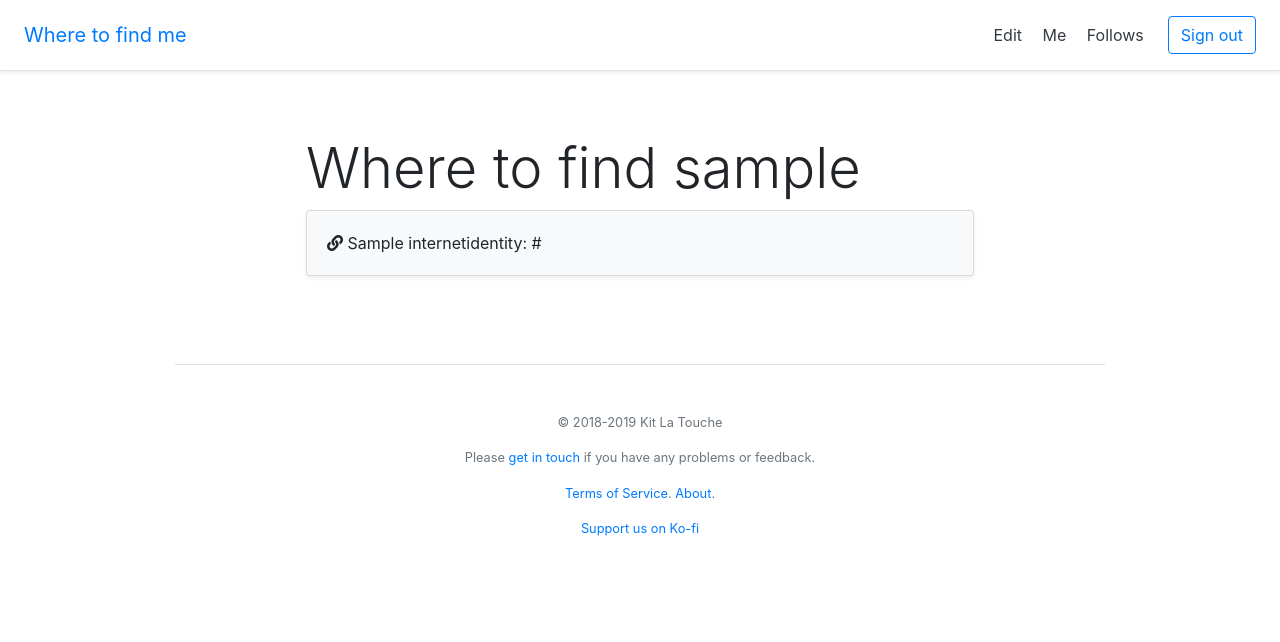
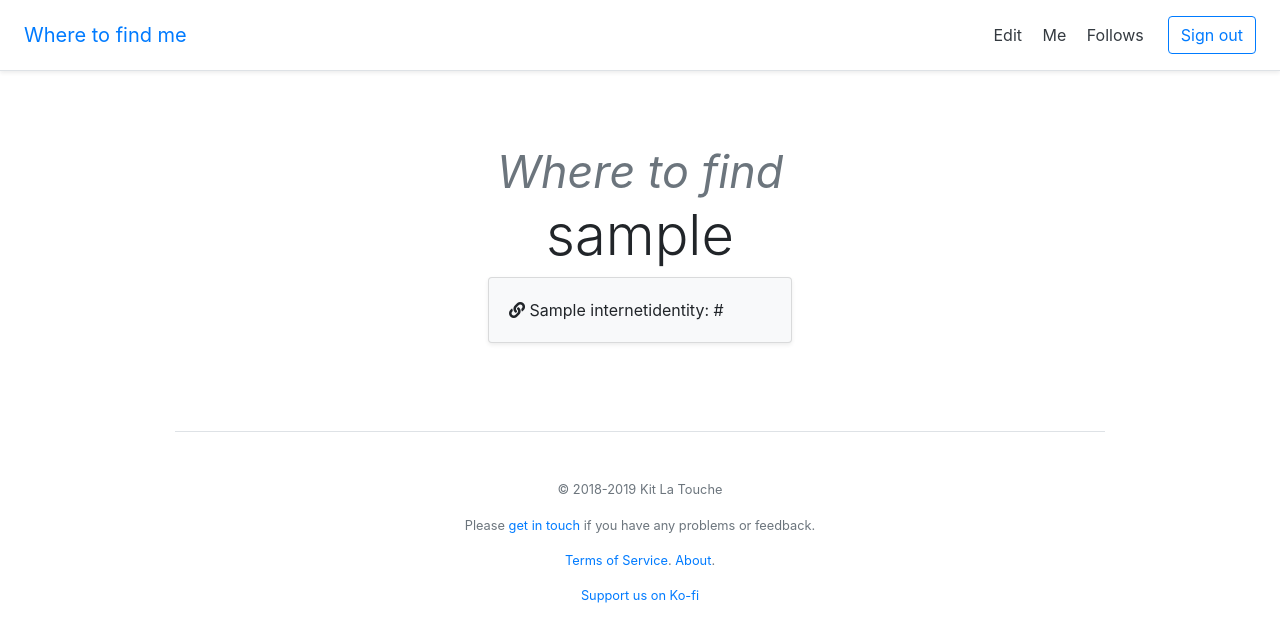
Before and after one commit to wlonk/wheretofind.me, a Django app: a page that uses templates/wheretofindme/user_detail.html in a window 1280 px wide. Shown: the top 642 px of the page. Run offline with Django 3.2, Linux system fonts and the light colour scheme; a user stored in the database is signed in; tables that the repository leaves empty hold one stand-in row (values such as "Sample post"); some libraries are stand-ins or nearby versions.

Commit message:
Clean up layout
Fixes #33.

```diff
--- a/templates/wheretofindme/user_detail.html
+++ b/templates/wheretofindme/user_detail.html
@@ -1,8 +1,6 @@
 {% extends "base.html" %}
 
 {% block "main" %}
-<h1 class="display-4">
-  Where to find {{ object.username }}
 {% if user.is_authenticated and object != user %}
 <span class="float-right">
   <button
@@ -14,10 +12,18 @@
   </button>
 </span>
 {% endif %}
+
+<h1 class="text-center display-4">
+  <small class="text-muted font-italic">Where to find</small>
+  <br>
+  {{ object.username }}
 </h1>
+
 {% if identities %}
-<div class="identities-display">
+<div class="container identities-display">
   {% for identity in identities %}
+  <div class="row">
+    <div class="col-md-6 offset-md-3">
     {% if identity.name %}
       <div class="card bg-light shadow-sm mb-3">
         {% if identity.looks_like_link %}
@@ -36,6 +42,8 @@
         {% endif %}
       </div>
     {% endif %}
+    </div>
+  </div>
   {% endfor %}
 </div>
 {% else %}
```
Lines whose indentation alone changed are shown as unchanged.
